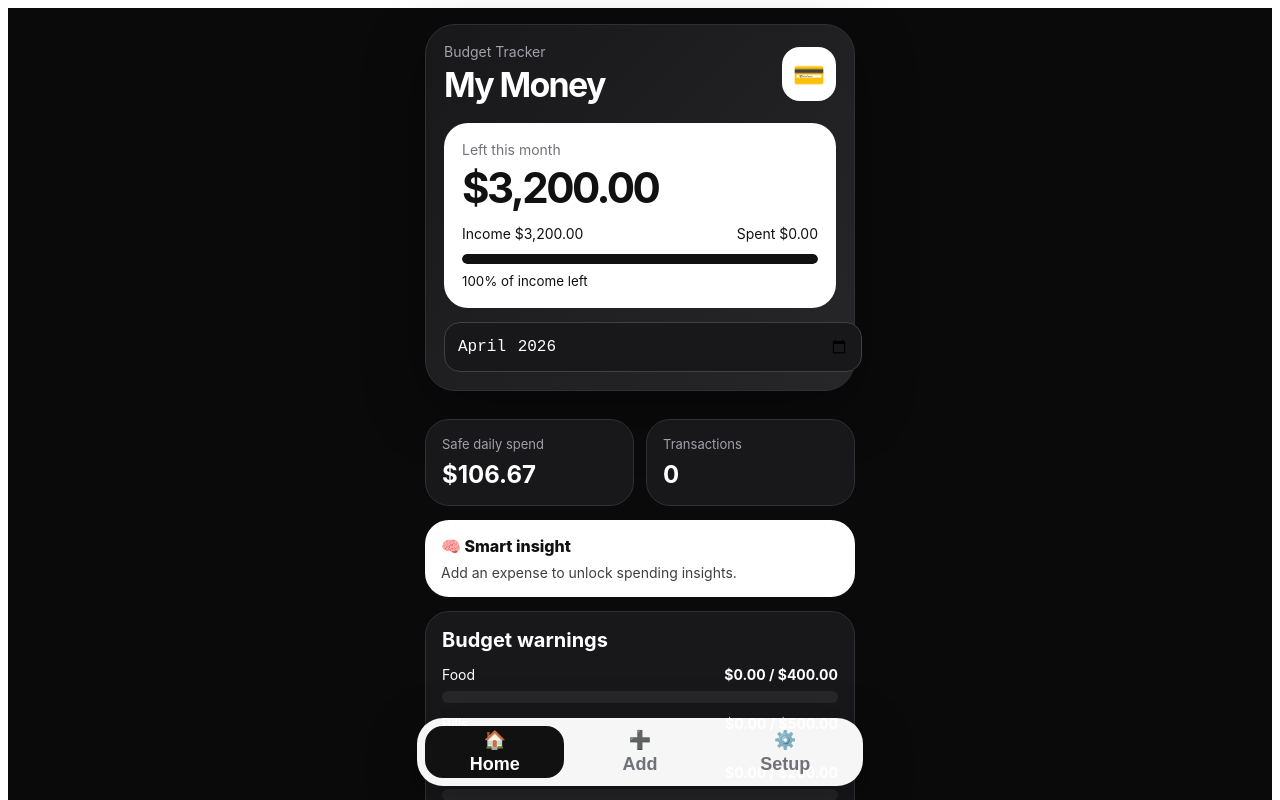
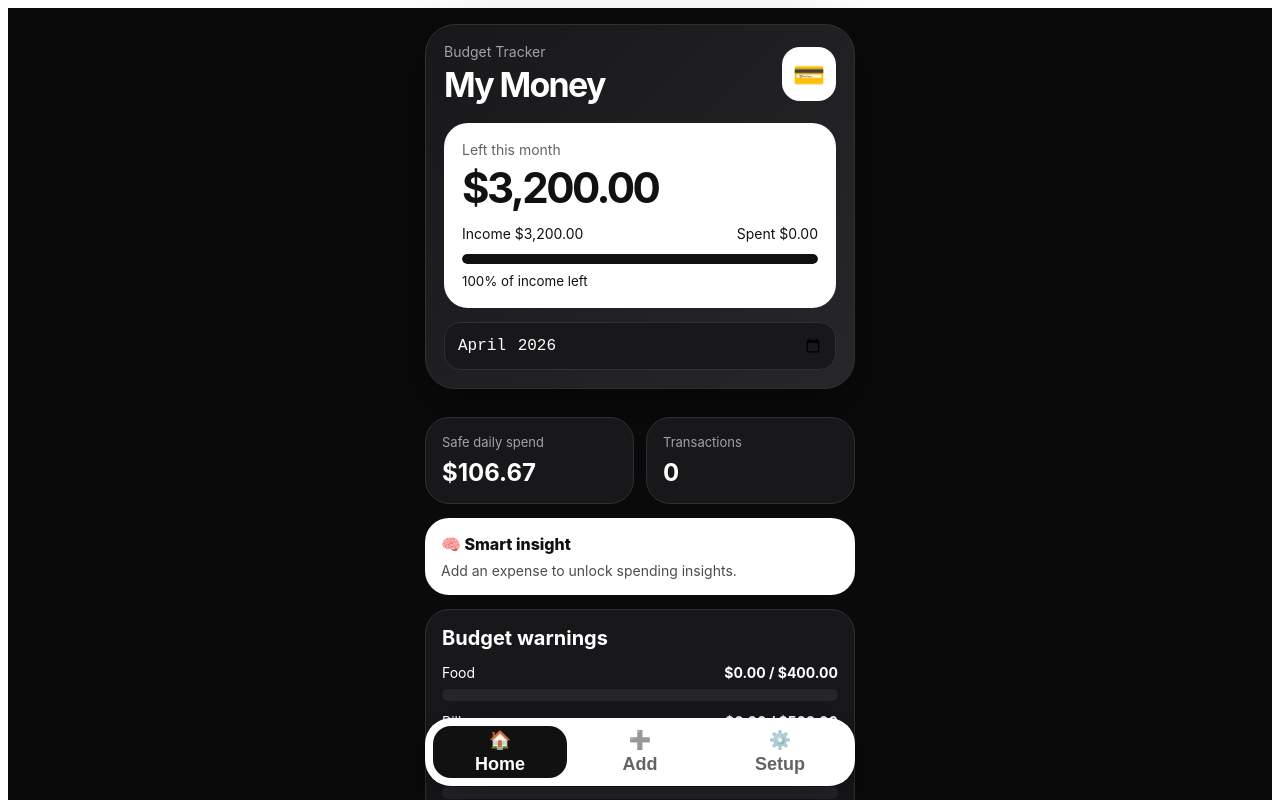
Before and after one commit to Dino199908/my-money-app, a React (Vite) app: page / in a window 1280 px wide. Shown: the top 800 px of the page. Built offline with nearby package versions, Linux system fonts and the light colour scheme.

Commit message:
Refactor app storage key and add theme support
Updated storage key and added multiple themes for the application. Enhanced data handling by integrating theme selection and improved transaction filtering.

```diff
--- a/src/main.jsx
+++ b/src/main.jsx
@@ -1,13 +1,87 @@
 import React, { useEffect, useMemo, useState } from "react";
 import { createRoot } from "react-dom/client";
 
-const STORAGE_KEY = "my-money-real-app-v2";
+const STORAGE_KEY = "my-money-real-app-v3";
 const categories = ["Food", "Bills", "Gas", "Rent", "Fun", "Shopping", "Savings", "Other"];
 const defaultBudgets = { Food: 400, Bills: 500, Gas: 200, Rent: 1200, Fun: 150, Shopping: 200, Savings: 650, Other: 100 };
+
+const themes = {
+  midnight: {
+    name: "Midnight",
+    page: "#0a0a0a",
+    panel: "#18181b",
+    panel2: "#27272a",
+    border: "#2f2f35",
+    text: "#ffffff",
+    muted: "#a1a1aa",
+    accent: "#ffffff",
+    accentText: "#111111",
+    danger: "#ef4444",
+    warning: "#f59e0b",
+    good: "#86efac"
+  },
+  blue: {
+    name: "Blue Steel",
+    page: "#07111f",
+    panel: "#0f172a",
+    panel2: "#1e293b",
+    border: "#334155",
+    text: "#eaf2ff",
+    muted: "#93a4b8",
+    accent: "#60a5fa",
+    accentText: "#06111f",
+    danger: "#fb7185",
+    warning: "#fbbf24",
+    good: "#5eead4"
+  },
+  green: {
+    name: "Money Green",
+    page: "#06130d",
+    panel: "#102117",
+    panel2: "#1f3528",
+    border: "#31513d",
+    text: "#f0fff5",
+    muted: "#9db8a7",
+    accent: "#86efac",
+    accentText: "#06130d",
+    danger: "#fb7185",
+    warning: "#facc15",
+    good: "#bbf7d0"
+  },
+  purple: {
+    name: "Royal Purple",
+    page: "#12091f",
+    panel: "#221135",
+    panel2: "#36214f",
+    border: "#51306e",
+    text: "#fff7ff",
+    muted: "#bda7cf",
+    accent: "#c084fc",
+    accentText: "#160821",
+    danger: "#fb7185",
+    warning: "#fbbf24",
+    good: "#86efac"
+  },
+  sunset: {
+    name: "Sunset",
+    page: "#190b08",
+    panel: "#2a1410",
+    panel2: "#44241b",
+    border: "#63362a",
+    text: "#fff7ed",
+    muted: "#d6a58f",
+    accent: "#fb923c",
+    accentText: "#1b0b06",
+    danger: "#f43f5e",
+    warning: "#facc15",
+    good: "#86efac"
+  }
+};
 
 const starterData = {
   monthlyIncome: 3200,
   selectedMonth: new Date().toISOString().slice(0, 7),
+  theme: "midnight",
   budgets: defaultBudgets,
   transactions: []
 };
@@ -25,7 +99,7 @@ function loadData() {
     const saved = localStorage.getItem(STORAGE_KEY);
     if (!saved) return starterData;
     const parsed = JSON.parse(saved);
-    return { ...starterData, ...parsed, budgets: { ...defaultBudgets, ...(parsed.budgets || {}) } };
+    return { ...starterData, ...parsed, budgets: { ...defaultBudgets, ...(parsed.budgets || {}) }, theme: parsed.theme || "midnight" };
   } catch {
     return starterData;
   }
@@ -37,15 +111,14 @@ function App() {
   const [search, setSearch] = useState("");
   const [editingId, setEditingId] = useState(null);
   const [form, setForm] = useState({ type: "expense", amount: "", category: "Food", description: "", date: today() });
+  const theme = themes[data.theme] || themes.midnight;
+  const styles = makeStyles(theme);
 
   useEffect(() => {
     localStorage.setItem(STORAGE_KEY, JSON.stringify(data));
   }, [data]);
 
-  const monthTransactions = useMemo(() => {
-    return data.transactions.filter((item) => item.date.startsWith(data.selectedMonth));
-  }, [data.transactions, data.selectedMonth]);
-
+  const monthTransactions = useMemo(() => data.transactions.filter((item) => item.date.startsWith(data.selectedMonth)), [data.transactions, data.selectedMonth]);
   const filteredTransactions = monthTransactions.filter((item) => {
     const q = search.toLowerCase();
     return item.description.toLowerCase().includes(q) || item.category.toLowerCase().includes(q) || item.type.toLowerCase().includes(q);
@@ -58,9 +131,7 @@ function App() {
   const savedPercent = totalIncome > 0 ? Math.max(0, Math.min(100, Math.round((left / totalIncome) * 100))) : 0;
 
   const categoryTotals = categories.map((category) => {
-    const total = monthTransactions
-      .filter((item) => item.type === "expense" && item.category === category)
-      .reduce((sum, item) => sum + item.amount, 0);
+    const total = monthTransactions.filter((item) => item.type === "expense" && item.category === category).reduce((sum, item) => sum + item.amount, 0);
     const budget = Number(data.budgets[category] || 0);
     const percent = budget > 0 ? Math.round((total / budget) * 100) : 0;
     return { category, total, budget, percent };
@@ -78,50 +149,24 @@ function App() {
 
   const startEdit = (item) => {
     setEditingId(item.id);
-    setForm({
-      type: item.type,
-      amount: String(item.amount),
-      category: item.category,
-      description: item.description,
-      date: item.date
-    });
+    setForm({ type: item.type, amount: String(item.amount), category: item.category, description: item.description, date: item.date });
     setTab("add");
   };
 
   const saveTransaction = () => {
     const amount = Number(form.amount);
     if (!amount || amount <= 0) return;
+    const item = { id: editingId || Date.now(), type: form.type, amount, category: form.type === "income" ? "Other" : form.category, description: form.description.trim() || (form.type === "income" ? "Income" : form.category), date: form.date || today() };
 
-    const item = {
-      id: editingId || Date.now(),
-      type: form.type,
-      amount,
-      category: form.type === "income" ? "Other" : form.category,
-      description: form.description.trim() || (form.type === "income" ? "Income" : form.category),
-      date: form.date || today()
-    };
-
-    if (editingId) {
-      setData({
-        ...data,
-        selectedMonth: item.date.slice(0, 7),
-        transactions: data.transactions.map((transaction) => transaction.id === editingId ? item : transaction)
-      });
-    } else {
-      setData({
-        ...data,
-        selectedMonth: item.date.slice(0, 7),
-        transactions: [item, ...data.transactions]
-      });
-    }
-
+    setData(editingId
+      ? { ...data, selectedMonth: item.date.slice(0, 7), transactions: data.transactions.map((transaction) => transaction.id === editingId ? item : transaction) }
+      : { ...data, selectedMonth: item.date.slice(0, 7), transactions: [item, ...data.transactions] }
+    );
     resetForm();
     setTab("home");
   };
 
-  const deleteTransaction = (id) => {
-    setData({ ...data, transactions: data.transactions.filter((item) => item.id !== id) });
-  };
+  const deleteTransaction = (id) => setData({ ...data, transactions: data.transactions.filter((item) => item.id !== id) });
 
   const exportBackup = () => {
     const blob = new Blob([JSON.stringify(data, null, 2)], { type: "application/json" });
@@ -170,7 +215,7 @@ function App() {
               {categoryTotals.map((item) => (
                 <div key={item.category} style={styles.barGroup}>
                   <div style={styles.splitRow}><span>{item.category}</span><strong>{money(item.total)} / {money(item.budget)}</strong></div>
-                  <div style={styles.barTrack}><div style={{ ...styles.barFill, width: `${Math.min(100, item.percent)}%`, background: item.percent >= 100 ? "#ef4444" : item.percent >= 80 ? "#f59e0b" : "#fff" }} /></div>
+                  <div style={styles.barTrack}><div style={{ ...styles.barFill, width: `${Math.min(100, item.percent)}%`, background: item.percent >= 100 ? theme.danger : item.percent >= 80 ? theme.warning : theme.accent }} /></div>
                 </div>
               ))}
             </section>
@@ -181,7 +226,7 @@ function App() {
               {activeCategoryTotals.map((item, index) => (
                 <div key={item.category} style={styles.barGroup}>
                   <div style={styles.splitRow}><span>{item.category}</span><strong>{money(item.total)}</strong></div>
-                  <div style={styles.barTrack}><div style={{ ...styles.barFill, width: `${Math.max(8, (item.total / maxCategory) * 100)}%`, background: ["#fff", "#d4d4d4", "#a3a3a3", "#737373"][index % 4] }} /></div>
+                  <div style={styles.barTrack}><div style={{ ...styles.barFill, width: `${Math.max(8, (item.total / maxCategory) * 100)}%`, background: [theme.accent, theme.text, theme.muted, theme.border][index % 4] }} /></div>
                 </div>
               ))}
             </section>
@@ -194,7 +239,7 @@ function App() {
                 <div key={item.id} style={styles.transaction}>
                   <div><strong>{item.description}</strong><p style={styles.muted}>{item.type === "income" ? "Income" : item.category} • {item.date}</p></div>
                   <div style={styles.amountBox}>
-                    <strong style={{ color: item.type === "income" ? "#86efac" : "white" }}>{item.type === "income" ? "+" : "-"}{money(item.amount)}</strong>
+                    <strong style={{ color: item.type === "income" ? theme.good : theme.text }}>{item.type === "income" ? "+" : "-"}{money(item.amount)}</strong>
                     <div style={styles.actionRow}><button style={styles.smallButton} onClick={() => startEdit(item)}>Edit</button><button style={styles.deleteButton} onClick={() => deleteTransaction(item.id)}>Delete</button></div>
                   </div>
                 </div>
@@ -220,6 +265,15 @@ function App() {
         {tab === "settings" && (
           <section style={styles.card}>
             <h3 style={styles.sectionTitle}>Setup</h3>
+            <label style={styles.label}>App color theme</label>
+            <div style={styles.themeGrid}>
+              {Object.entries(themes).map(([key, option]) => (
+                <button key={key} style={data.theme === key ? styles.activeThemeButton : styles.themeButton} onClick={() => setData({ ...data, theme: key })}>
+                  <span style={{ ...styles.themeDot, background: option.accent }} />
+                  {option.name}
+                </button>
+              ))}
+            </div>
             <label style={styles.label}>Monthly income</label><input style={styles.input} type="number" value={data.monthlyIncome} onChange={(event) => setData({ ...data, monthlyIncome: Number(event.target.value || 0) })} />
             <h3 style={{ ...styles.sectionTitle, marginTop: 18 }}>Category budgets</h3>
             {categories.map((category) => <div key={category}><label style={styles.label}>{category}</label><input style={styles.input} type="number" value={data.budgets[category] || 0} onChange={(event) => setData({ ...data, budgets: { ...data.budgets, [category]: Number(event.target.value || 0) } })} /></div>)}
@@ -238,46 +292,52 @@ function App() {
   );
 }
 
-const styles = {
-  page: { minHeight: "100vh", background: "#0a0a0a", color: "white", fontFamily: "-apple-system, BlinkMacSystemFont, 'Segoe UI', sans-serif", padding: "16px 16px 110px" },
-  phone: { maxWidth: 430, margin: "0 auto" },
-  hero: { background: "linear-gradient(135deg, #18181b, #27272a)", border: "1px solid #2f2f35", borderRadius: 30, padding: 18, boxShadow: "0 18px 60px rgba(0,0,0,.35)" },
+function makeStyles(theme) {
+  return {
+    page: { minHeight: "100vh", background: theme.page, color: theme.text, fontFamily: "-apple-system, BlinkMacSystemFont, 'Segoe UI', sans-serif", padding: "16px 16px 110px", boxSizing: "border-box" },
+    phone: { maxWidth: 430, margin: "0 auto", width: "100%" },
+    hero: { background: `linear-gradient(135deg, ${theme.panel}, ${theme.panel2})`, border: `1px solid ${theme.border}`, borderRadius: 30, padding: 18, boxShadow: "0 18px 60px rgba(0,0,0,.35)" },
     topRow: { display: "flex", justifyContent: "space-between", alignItems: "center", gap: 16 },
-  kicker: { margin: 0, color: "#a1a1aa", fontSize: 14 },
+    kicker: { margin: 0, color: theme.muted, fontSize: 14 },
     title: { margin: "4px 0 0", fontSize: 34, letterSpacing: "-0.05em" },
-  icon: { width: 54, height: 54, borderRadius: 18, background: "white", color: "#111", display: "grid", placeItems: "center", fontSize: 26 },
-  balanceCard: { background: "white", color: "#111", borderRadius: 24, padding: 18, marginTop: 18 },
-  darkMuted: { margin: 0, color: "#71717a", fontSize: 14 },
+    icon: { width: 54, height: 54, borderRadius: 18, background: theme.accent, color: theme.accentText, display: "grid", placeItems: "center", fontSize: 26 },
+    balanceCard: { background: theme.accent, color: theme.accentText, borderRadius: 24, padding: 18, marginTop: 18 },
+    darkMuted: { margin: 0, color: theme.accentText, opacity: 0.65, fontSize: 14 },
     balance: { margin: "4px 0 12px", fontSize: 42, letterSpacing: "-0.06em" },
-  splitRow: { display: "flex", justifyContent: "space-between", gap: 12, fontSize: 14 },
-  monthInput: { width: "100%", marginTop: 14, minHeight: 48, borderRadius: 16, border: "1px solid #3f3f46", background: "#18181b", color: "white", padding: "0 12px", fontSize: 16 },
+    splitRow: { display: "flex", justifyContent: "space-between", gap: 12, fontSize: 14, flexWrap: "wrap" },
+    monthInput: { width: "100%", maxWidth: "100%", marginTop: 14, minHeight: 48, borderRadius: 16, border: `1px solid ${theme.border}`, background: theme.panel, color: theme.text, padding: "0 12px", fontSize: 16, boxSizing: "border-box", WebkitAppearance: "none", appearance: "none" },
     statsGrid: { display: "grid", gridTemplateColumns: "1fr 1fr", gap: 12, marginTop: 14 },
-  card: { background: "#18181b", border: "1px solid #2f2f35", borderRadius: 24, padding: 16, marginTop: 14 },
-  whiteCard: { background: "white", color: "#111", borderRadius: 24, padding: 16, marginTop: 14 },
-  muted: { margin: 0, color: "#a1a1aa", fontSize: 13 },
+    card: { background: theme.panel, border: `1px solid ${theme.border}`, borderRadius: 24, padding: 16, marginTop: 14 },
+    whiteCard: { background: theme.accent, color: theme.accentText, borderRadius: 24, padding: 16, marginTop: 14 },
+    muted: { margin: 0, color: theme.muted, fontSize: 13 },
     stat: { margin: "8px 0 0", fontSize: 24 },
     insightTitle: { margin: 0, fontWeight: 800 },
-  insightText: { margin: "8px 0 0", color: "#3f3f46", fontSize: 14 },
+    insightText: { margin: "8px 0 0", color: theme.accentText, opacity: 0.75, fontSize: 14 },
     sectionTitle: { margin: "0 0 14px", fontSize: 20 },
     barGroup: { display: "grid", gap: 8, marginTop: 12 },
-  barTrack: { height: 12, background: "#27272a", borderRadius: 999, overflow: "hidden" },
+    barTrack: { height: 12, background: theme.panel2, borderRadius: 999, overflow: "hidden" },
     barFill: { height: "100%", borderRadius: 999 },
-  lightTrack: { height: 10, background: "#e5e7eb", borderRadius: 999, overflow: "hidden", margin: "12px 0 6px" },
-  darkFill: { height: "100%", background: "#111", borderRadius: 999 },
-  transaction: { background: "#27272a", borderRadius: 18, padding: 12, display: "flex", justifyContent: "space-between", gap: 12, marginTop: 10 },
+    lightTrack: { height: 10, background: "rgba(0,0,0,.18)", borderRadius: 999, overflow: "hidden", margin: "12px 0 6px" },
+    darkFill: { height: "100%", background: theme.accentText, borderRadius: 999 },
+    transaction: { background: theme.panel2, borderRadius: 18, padding: 12, display: "flex", justifyContent: "space-between", gap: 12, marginTop: 10 },
     amountBox: { textAlign: "right", display: "grid", gap: 6 },
     actionRow: { display: "flex", gap: 6, justifyContent: "flex-end" },
-  smallButton: { border: 0, borderRadius: 12, background: "#52525b", color: "white", padding: "7px 10px", fontWeight: 700 },
-  deleteButton: { border: 0, borderRadius: 12, background: "#3f3f46", color: "white", padding: "7px 10px", fontWeight: 700 },
-  label: { display: "block", margin: "12px 0 6px", color: "#d4d4d8", fontWeight: 700, fontSize: 14 },
-  input: { width: "100%", minHeight: 50, borderRadius: 16, border: "1px solid #3f3f46", background: "#27272a", color: "white", padding: "0 12px", fontSize: 16, boxSizing: "border-box" },
+    smallButton: { border: 0, borderRadius: 12, background: theme.border, color: theme.text, padding: "7px 10px", fontWeight: 700 },
+    deleteButton: { border: 0, borderRadius: 12, background: theme.border, color: theme.text, padding: "7px 10px", fontWeight: 700 },
+    label: { display: "block", margin: "12px 0 6px", color: theme.text, fontWeight: 700, fontSize: 14 },
+    input: { width: "100%", maxWidth: "100%", minHeight: 50, borderRadius: 16, border: `1px solid ${theme.border}`, background: theme.panel2, color: theme.text, padding: "0 12px", fontSize: 16, boxSizing: "border-box" },
     quickRow: { display: "grid", gridTemplateColumns: "repeat(4, 1fr)", gap: 8, marginBottom: 12 },
-  quickButton: { minHeight: 42, border: 0, borderRadius: 14, background: "#27272a", color: "white", fontWeight: 800 },
-  primaryButton: { width: "100%", minHeight: 50, border: 0, borderRadius: 16, background: "white", color: "#111", fontWeight: 900, marginTop: 16, fontSize: 16 },
-  secondaryButton: { width: "100%", minHeight: 50, border: 0, borderRadius: 16, background: "#3f3f46", color: "white", fontWeight: 900, marginTop: 10, fontSize: 16 },
-  nav: { position: "fixed", left: "50%", bottom: 14, transform: "translateX(-50%)", width: "min(430px, calc(100% - 32px))", background: "rgba(255,255,255,.96)", borderRadius: 26, padding: 8, display: "grid", gridTemplateColumns: "repeat(3, 1fr)", gap: 6, boxShadow: "0 15px 50px rgba(0,0,0,.35)" },
-  navButton: { border: 0, borderRadius: 18, background: "transparent", color: "#71717a", fontWeight: 900, minHeight: 52, display: "grid", placeItems: "center", fontSize: 18 },
-  activeNav: { border: 0, borderRadius: 18, background: "#111", color: "white", fontWeight: 900, minHeight: 52, display: "grid", placeItems: "center", fontSize: 18 }
+    quickButton: { minHeight: 42, border: 0, borderRadius: 14, background: theme.panel2, color: theme.text, fontWeight: 800 },
+    primaryButton: { width: "100%", minHeight: 50, border: 0, borderRadius: 16, background: theme.accent, color: theme.accentText, fontWeight: 900, marginTop: 16, fontSize: 16 },
+    secondaryButton: { width: "100%", minHeight: 50, border: 0, borderRadius: 16, background: theme.border, color: theme.text, fontWeight: 900, marginTop: 10, fontSize: 16 },
+    themeGrid: { display: "grid", gridTemplateColumns: "1fr 1fr", gap: 8 },
+    themeButton: { minHeight: 46, border: `1px solid ${theme.border}`, borderRadius: 14, background: theme.panel2, color: theme.text, fontWeight: 800, display: "flex", alignItems: "center", justifyContent: "center", gap: 8 },
+    activeThemeButton: { minHeight: 46, border: `2px solid ${theme.accent}`, borderRadius: 14, background: theme.panel2, color: theme.text, fontWeight: 900, display: "flex", alignItems: "center", justifyContent: "center", gap: 8 },
+    themeDot: { width: 14, height: 14, borderRadius: 999, display: "inline-block" },
+    nav: { position: "fixed", left: "50%", bottom: 14, transform: "translateX(-50%)", width: "min(430px, calc(100% - 32px))", background: theme.accent, borderRadius: 26, padding: 8, display: "grid", gridTemplateColumns: "repeat(3, 1fr)", gap: 6, boxShadow: "0 15px 50px rgba(0,0,0,.35)", boxSizing: "border-box" },
+    navButton: { border: 0, borderRadius: 18, background: "transparent", color: theme.accentText, opacity: 0.65, fontWeight: 900, minHeight: 52, display: "grid", placeItems: "center", fontSize: 18 },
+    activeNav: { border: 0, borderRadius: 18, background: theme.accentText, color: theme.accent, fontWeight: 900, minHeight: 52, display: "grid", placeItems: "center", fontSize: 18 }
   };
+}
 
 createRoot(document.getElementById("root")).render(<App />);
```
Lines whose indentation alone changed are shown as unchanged.
